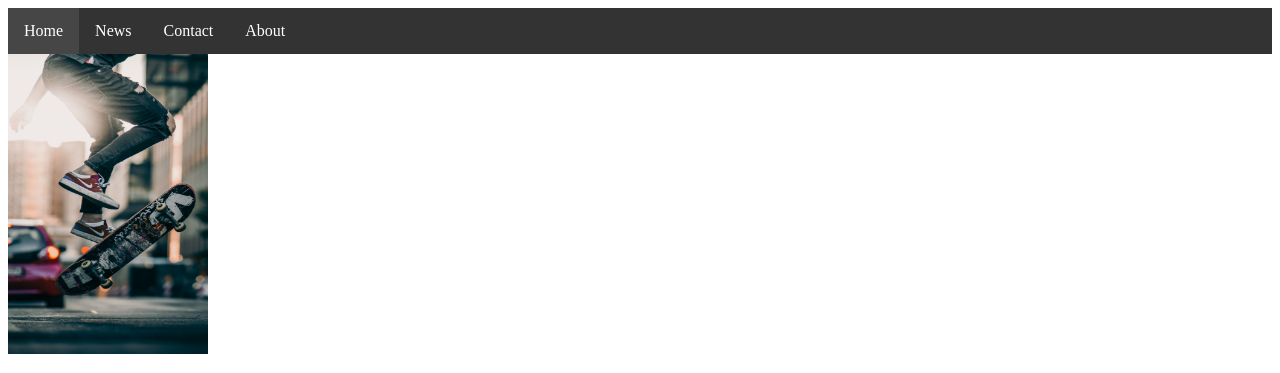
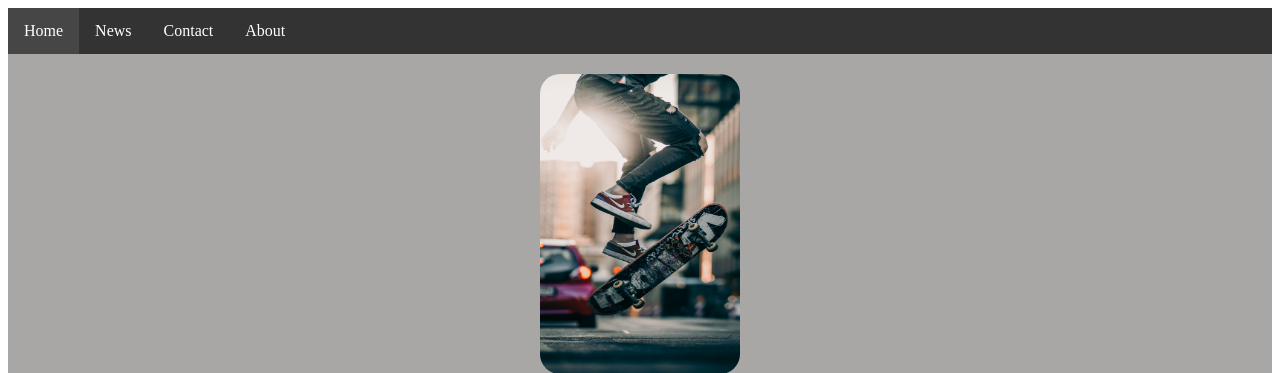
Before and after one commit to firmanrr/laporan-4, a plain HTML site: page index.html in a window 1280 px wide. Shown: the top 373 px of the page. Drawn offline with Linux system fonts and the light colour scheme.

Commit message:
Memberi warna container

```diff
--- a/style.css
+++ b/style.css
@@ -22,6 +22,17 @@ ul {
     background-color: #111;
   }
 
-  .active {
+.active {
     background-color: rgb(70, 70, 71);
-  }
+}
+.container {
+    background-color: rgb(169, 166, 166);
+    text-align: center;
+    padding: 20px;
+}
+.container img {
+    border-radius: 20px;
+}
+.container img:hover {
+    box-shadow: 2px 2px 2px 1px rgba(0, 0, 0, 0.2);
+}
```
